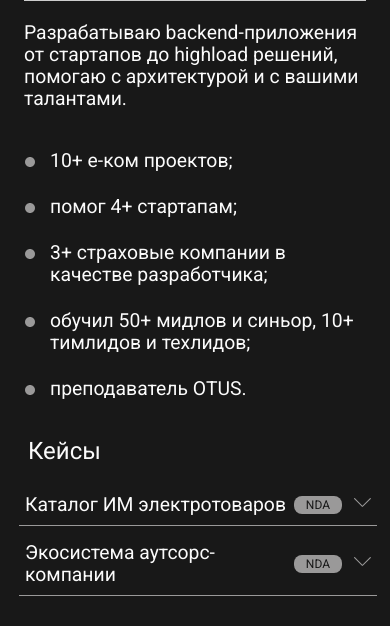
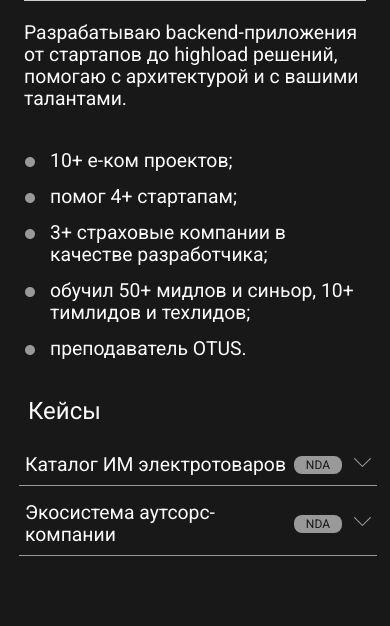
Before and after one commit to theporocenok/theporocenok.github.io, a web app: file index.html in a window 390 px wide. Shown: the part 503-1129 px from the top of the page. After the commit the page ends 1059 px from the top, so only its background shows below. Run offline with its HTML, style and script files only (its server is not run), Linux system fonts and the light colour scheme; grey boxes labelled with a size stand in for pictures from a placeholder-image service; some libraries are stand-ins or nearby versions.

Commit message:
fix margins

```diff
--- a/css/main.css
+++ b/css/main.css
@@ -243,6 +243,15 @@
       }
       .achievements {
         font-size: 1.1em;
+
+        & > ul {
+          & > li {
+            &:not(:first-child) {
+              margin-top: 14px;
+            }
+          }
+        }
+
       }
     }
   }
```
